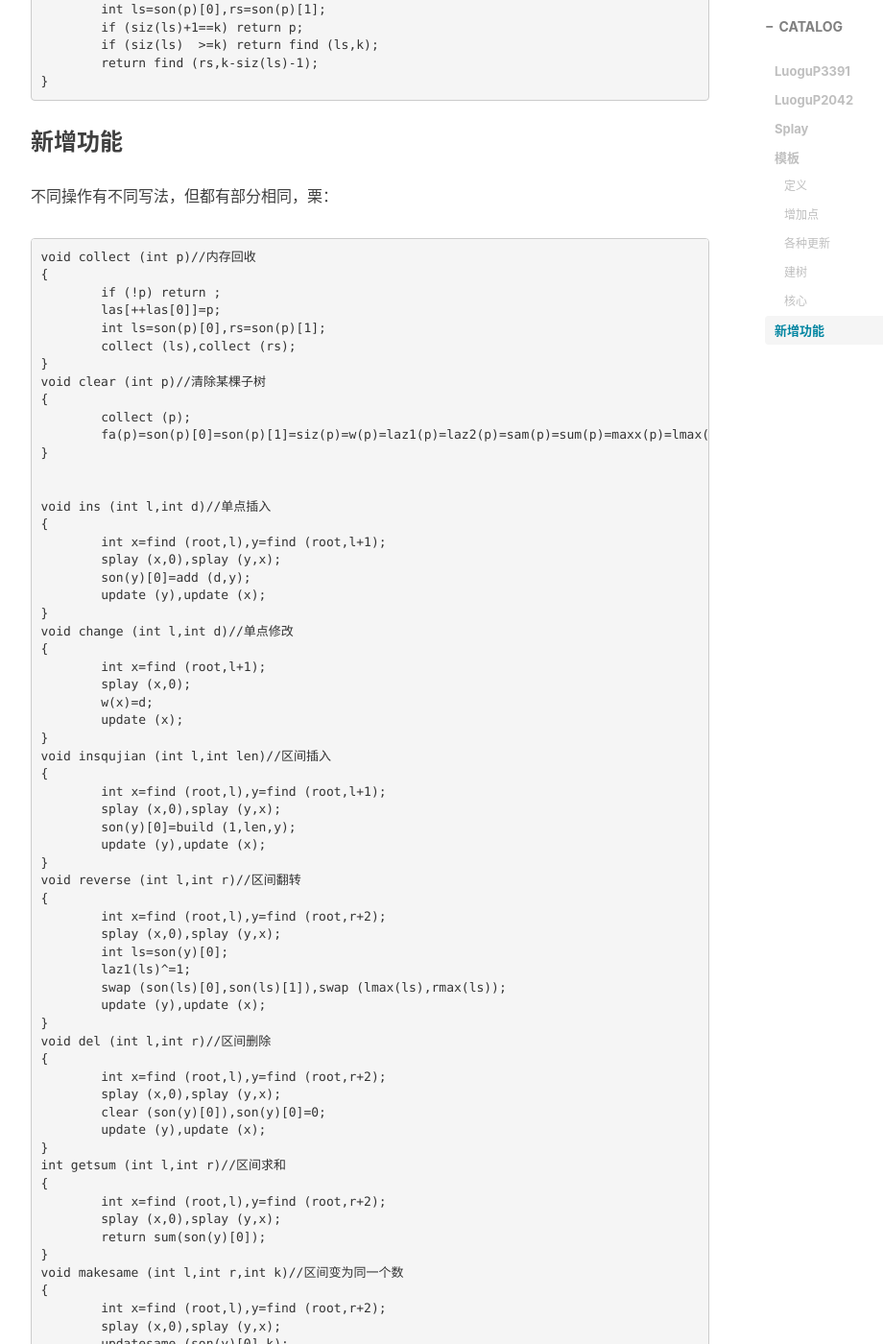
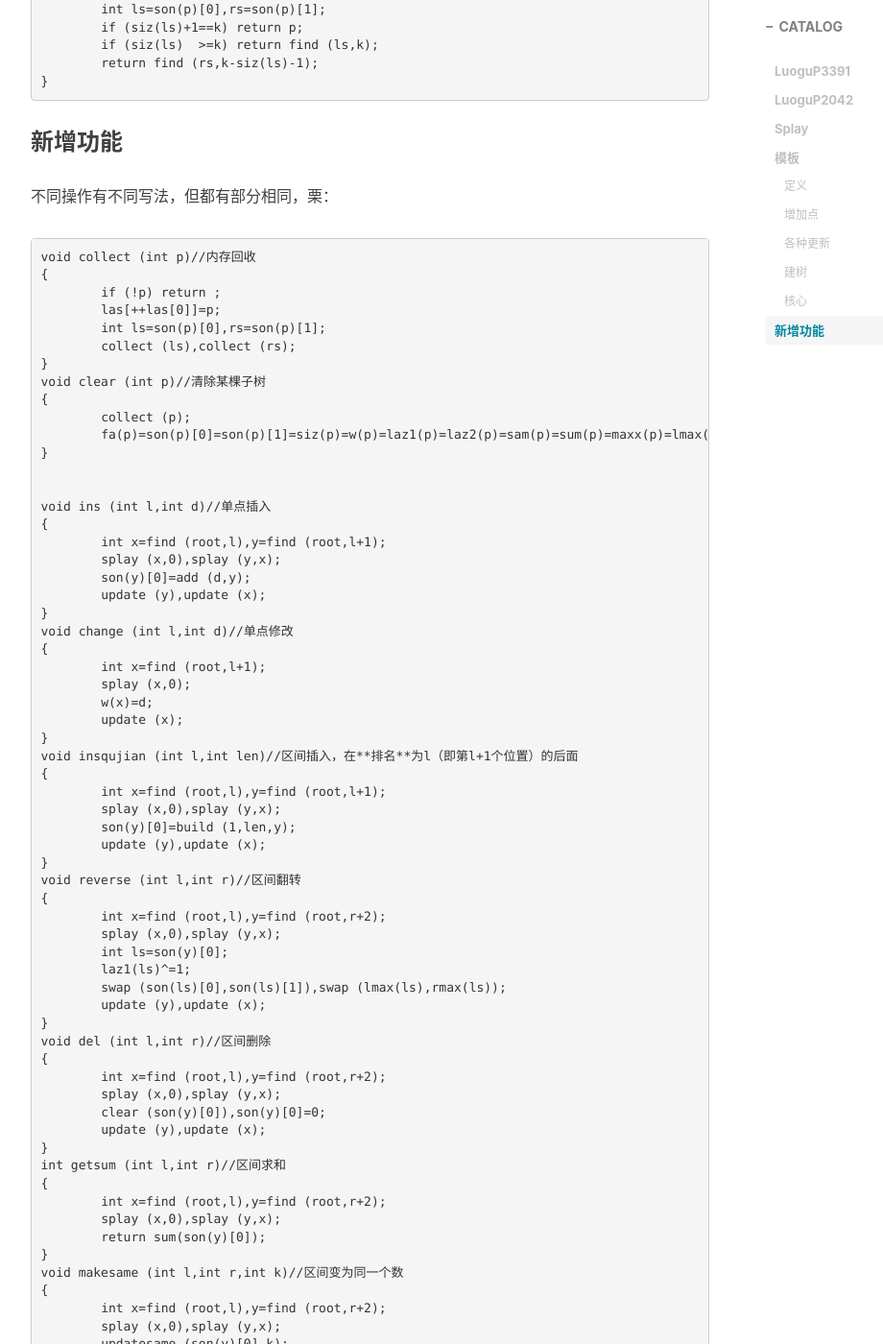
Before and after one commit to zhengyucheng/zhengyucheng.github.io, a Jekyll site: the page built from _posts/2018-05-25-Splay.md, in a window 1280 px wide and 1400 px high, scrolled down 8941 px. Shown: the whole window at 96% size, without its empty margins (233-1153 px from the left). Built offline with Jekyll 4.4.1, drawn with Linux system fonts in a browser that asks for light colours; nearby versions of some CDN libraries; a script that is not in the unit is left out; comment, search, counter and statistics services are not loaded; some of the changed text lies outside the part shown.

Commit message:
Update 2018-05-25-Splay.md

```diff
--- a/_posts/2018-05-25-Splay.md
+++ b/_posts/2018-05-25-Splay.md
@@ -488,7 +488,7 @@ tags:
 		w(x)=d;
 		update (x);
 	}
-	void insqujian (int l,int len)//区间插入
+	void insqujian (int l,int len)//区间插入，在**排名**为l（即第l+1个位置）的后面
 	{
 		int x=find (root,l),y=find (root,l+1);
 		splay (x,0),splay (y,x);
```
